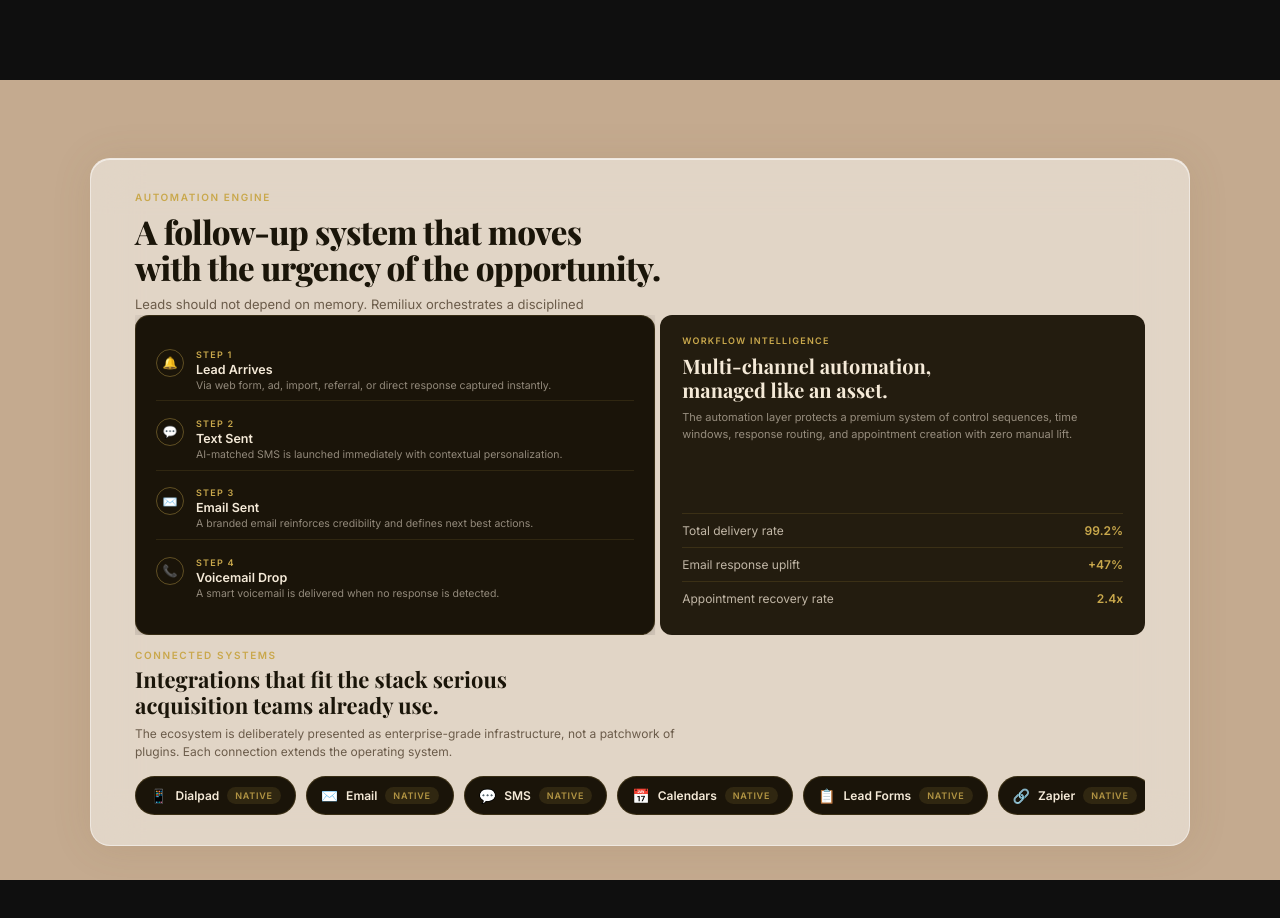
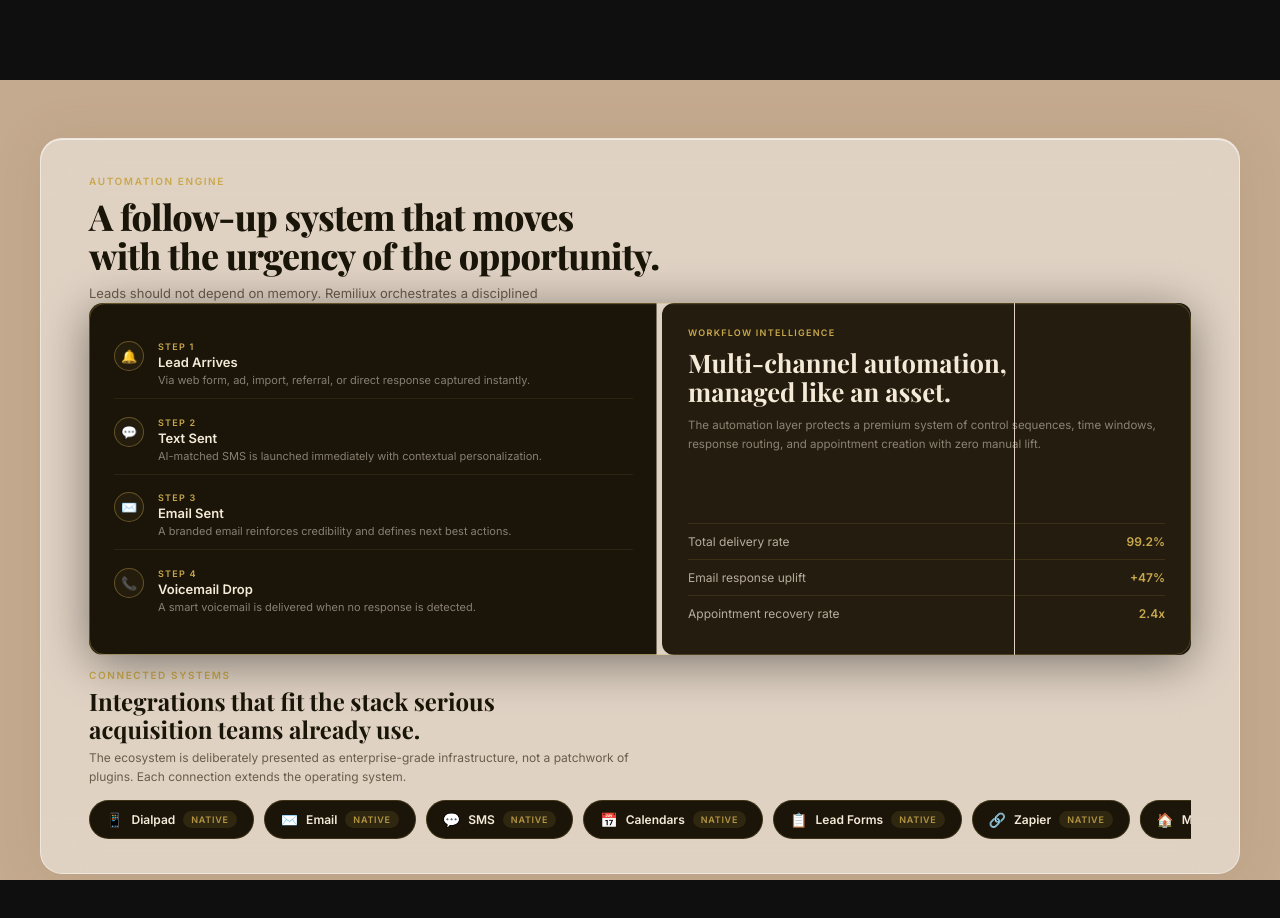
Before and after one commit to kariimhisham1/CRM-Remiliux-New-LP, a React (Create React App) app: page / in a window 1280 px wide. Shown: the part 5520-6438 px from the top of the page. Built offline with nearby package versions, Linux system fonts and the light colour scheme.

Commit message:
Update WhyTeams.css

```diff
--- a/src/components/WhyTeams.css
+++ b/src/components/WhyTeams.css
@@ -1,9 +1,6 @@
-/* ── Tall scroll wrapper ──
-   Paced for: intro hold → flip → pause → merge → pause →
-   timeline slide → pause → integrations/pills → final pause.
-   Increase this to slow the WHOLE sequence down further. */
+/* ── Tall scroll wrapper ── */
 .wt {
-  height: 1300vh;
+  height: 1500vh;
   position: relative;
 }
 
@@ -15,24 +12,24 @@
   display: flex;
   align-items: center;
   justify-content: center;
-  padding: 64px 28px 20px;
+  padding: 72px 32px 20px;
   box-sizing: border-box;
   overflow: hidden;
 }
 
-/* ── Frosted frame ── */
+/* ── Frosted frame — bigger ── */
 .wt__frame {
   width: 100%;
-  max-width: 1100px;
-  background: rgba(250, 248, 244, 0.55);
+  max-width: 1200px;
+  background: rgba(250, 248, 244, 0.52);
   backdrop-filter: blur(24px);
   -webkit-backdrop-filter: blur(24px);
-  border-radius: 20px;
+  border-radius: 22px;
   border: 1px solid rgba(255, 255, 255, 0.45);
   box-shadow:
-    0 2px 40px rgba(120, 90, 50, 0.12),
+    0 2px 48px rgba(120, 90, 50, 0.13),
     inset 0 1px 0 rgba(255, 255, 255, 0.6);
-  padding: 32px 44px 28px;
+  padding: 36px 48px 32px;
   position: relative;
   display: flex;
   flex-direction: column;
@@ -46,16 +43,16 @@
   transform: translateY(0);
 }
 
-/* ── Headers — overlaid, fade between them ── */
+/* ── Headers ── */
 .wt__header {
-  top: 32px;
-  left: 44px;
-  right: 44px;
+  top: 36px;
+  left: 48px;
+  right: 48px;
   transition: opacity 0.3s ease;
 }
 .wt__header-spacer {
-  height: 108px;
-  margin-bottom: 16px;
+  height: 116px;
+  margin-bottom: 12px;
   flex-shrink: 0;
 }
 .wt__eyebrow {
@@ -69,7 +66,7 @@
 }
 .wt__headline {
   font-family: var(--font-display, serif);
-  font-size: clamp(22px, 2.6vw, 33px);
+  font-size: clamp(24px, 2.8vw, 36px);
   font-weight: 800;
   color: #1a1509;
   line-height: 1.1;
@@ -84,26 +81,20 @@
   max-width: 480px;
 }
 
-/* ───────────────────────────────────────────────
-   STAGE — the 6 cards, the Workflow Intelligence
-   text overlay, and the timeline panel all live
-   here as absolutely-positioned siblings so the
-   cards can merge directly into the panel shape.
-   ─────────────────────────────────────────────── */
+/* ── Stage — taller to fill frame better ── */
 .wt__cards-stage {
   position: relative;
-  height: clamp(320px, 40vh, 400px);
+  height: clamp(340px, 44vh, 420px);
   flex-shrink: 0;
 }
-
 .wt__cards {
   position: absolute;
   inset: 0;
 }
 
+/* ── Card scene ── */
 .wt__card-scene {
   position: absolute;
-  perspective: 900px;
   will-change: transform;
 }
 .wt__card-flipper {
@@ -117,242 +108,175 @@
   position: absolute;
   inset: 0;
   background: #1e1810;
-  padding: 18px 18px 20px;
+  padding: 20px 20px 22px;
   display: flex;
   flex-direction: column;
   border: 1px solid rgba(201, 168, 76, 0.16);
   backface-visibility: hidden;
   -webkit-backface-visibility: hidden;
   overflow: hidden;
-  /* border-radius and box-shadow are set inline, animated per-card */
 }
-.wt__card--front {
-  transform: rotateY(0deg);
-}
-.wt__card--back {
-  transform: rotateY(180deg);
-  background: #231c0f;
-}
+.wt__card--front { transform: rotateY(0deg); }
+.wt__card--back  { transform: rotateY(180deg); background: #231c0f; }
+
 .wt__card-icon {
   font-size: 17px;
-  margin-bottom: 9px;
-  width: 30px;
-  height: 30px;
+  margin-bottom: 10px;
+  width: 32px; height: 32px;
   border-radius: 8px;
   background: rgba(201, 168, 76, 0.1);
   border: 1px solid rgba(201, 168, 76, 0.18);
-  display: flex;
-  align-items: center;
-  justify-content: center;
+  display: flex; align-items: center; justify-content: center;
+  flex-shrink: 0;
 }
 .wt__card-title {
   font-family: var(--font-body, sans-serif);
-  font-size: 12.5px;
-  font-weight: 600;
-  color: #f5ead8;
-  margin-bottom: 5px;
-  line-height: 1.2;
+  font-size: 13px; font-weight: 600;
+  color: #f5ead8; margin-bottom: 6px; line-height: 1.2;
 }
 .wt__card-desc {
   font-family: var(--font-body, sans-serif);
-  font-size: 10.5px;
-  line-height: 1.48;
-  color: rgba(245, 234, 216, 0.40);
-  margin: 0;
+  font-size: 11px; line-height: 1.5;
+  color: rgba(245, 234, 216, 0.40); margin: 0;
 }
 
-/* ── Workflow Intelligence text — sits on top of the connected card block ── */
+/* ── Workflow Intelligence overlay (right panel text) ── */
 .wt__workflow-overlay {
   position: absolute;
-  top: 0;
-  height: 100%;
-  padding: 20px 22px;
-  display: flex;
-  flex-direction: column;
+  top: 0; height: 100%;
+  padding: 24px 26px;
+  display: flex; flex-direction: column;
   box-sizing: border-box;
+  /* sits on top of the merged card block */
 }
 .wt__workflow-eyebrow {
   font-family: var(--font-body, sans-serif);
-  font-size: 9px;
-  font-weight: 700;
-  letter-spacing: 0.14em;
-  text-transform: uppercase;
-  color: var(--gold, #C9A84C);
-  margin-bottom: 8px;
+  font-size: 9px; font-weight: 700;
+  letter-spacing: 0.14em; text-transform: uppercase;
+  color: var(--gold, #C9A84C); margin-bottom: 10px;
 }
 .wt__workflow-headline {
   font-family: var(--font-display, serif);
-  font-size: clamp(16px, 1.7vw, 20px);
-  font-weight: 700;
-  color: #f5ead8;
-  line-height: 1.18;
-  margin-bottom: 8px;
+  font-size: clamp(18px, 2vw, 26px);
+  font-weight: 700; color: #f5ead8;
+  line-height: 1.15; margin-bottom: 10px;
 }
 .wt__workflow-body {
   font-family: var(--font-body, sans-serif);
-  font-size: 11px;
-  line-height: 1.55;
-  color: rgba(245, 234, 216, 0.55);
-  margin-bottom: 10px;
+  font-size: 11.5px; line-height: 1.6;
+  color: rgba(245, 234, 216, 0.5); margin-bottom: 0;
 }
-.wt__stat-list {
-  margin-top: auto;
-}
+.wt__stat-list { margin-top: auto; }
 .wt__stat-row {
-  display: flex;
-  align-items: center;
+  display: flex; align-items: center;
   justify-content: space-between;
-  padding: 9px 0;
+  padding: 10px 0;
   border-top: 1px solid rgba(201, 168, 76, 0.14);
   font-family: var(--font-body, sans-serif);
-  font-size: 12px;
-  color: rgba(245, 234, 216, 0.75);
+  font-size: 12px; color: rgba(245, 234, 216, 0.7);
 }
-.wt__stat-row strong {
-  color: var(--gold, #C9A84C);
-  font-weight: 700;
+.wt__stat-row strong { color: var(--gold, #C9A84C); font-weight: 700; }
+
+/* ── Combined outer frame for both panels ── */
+.wt__panel-frame {
+  position: absolute;
+  inset: 0;
+  border-radius: 16px;
+  border: 1px solid rgba(201, 168, 76, 0.28);
+  box-shadow:
+    0 8px 48px rgba(0,0,0,0.45),
+    inset 0 1px 0 rgba(255,255,255,0.04);
+  pointer-events: none;
+  z-index: 10;
 }
 
-/* ── Timeline panel — its own card, slides in from the left ── */
+/* ── Timeline panel — curtain slides from behind right panel ── */
 .wt__timeline-panel {
   position: absolute;
-  left: 0;
-  top: 0;
-  height: 100%;
+  left: 0; top: 0; height: 100%;
   background: #1a1409;
-  border-radius: 14px;
-  border: 1px solid rgba(201, 168, 76, 0.16);
-  padding: 16px 20px;
-  box-shadow: 0 4px 24px rgba(0,0,0,0.28);
+  border-radius: 14px 0 0 14px;
+  border: 1px solid rgba(201, 168, 76, 0.2);
+  border-right: none;
+  padding: 20px 24px;
   box-sizing: border-box;
   overflow: hidden;
   display: flex;
   flex-direction: column;
   justify-content: space-evenly;
+  /* clips to stay behind right panel until fully revealed */
+  transform-origin: right center;
 }
 .wt__timeline-step {
-  display: flex;
-  gap: 12px;
-  padding: 7px 0;
-  border-bottom: 1px solid rgba(201, 168, 76, 0.12);
+  display: flex; gap: 14px;
+  padding: 9px 0;
+  border-bottom: 1px solid rgba(201, 168, 76, 0.1);
 }
-.wt__timeline-step:last-child {
-  border-bottom: none;
-}
+.wt__timeline-step:last-child { border-bottom: none; }
 .wt__timeline-icon {
-  width: 28px;
-  height: 28px;
+  width: 30px; height: 30px;
   border-radius: 50%;
   border: 1px solid rgba(201, 168, 76, 0.4);
-  display: flex;
-  align-items: center;
-  justify-content: center;
-  font-size: 12px;
-  flex-shrink: 0;
+  display: flex; align-items: center; justify-content: center;
+  font-size: 13px; flex-shrink: 0;
+  background: rgba(201, 168, 76, 0.06);
 }
 .wt__timeline-steplabel {
   font-family: var(--font-body, sans-serif);
-  font-size: 9px;
-  font-weight: 700;
-  letter-spacing: 0.14em;
-  text-transform: uppercase;
-  color: var(--gold, #C9A84C);
-  margin-bottom: 2px;
+  font-size: 9px; font-weight: 700;
+  letter-spacing: 0.14em; text-transform: uppercase;
+  color: var(--gold, #C9A84C); margin-bottom: 2px;
 }
 .wt__timeline-title {
   font-family: var(--font-body, sans-serif);
-  font-size: 12.5px;
-  font-weight: 700;
-  color: #f5ead8;
-  margin-bottom: 2px;
+  font-size: 13px; font-weight: 700;
+  color: #f5ead8; margin-bottom: 3px;
 }
 .wt__timeline-desc {
   font-family: var(--font-body, sans-serif);
-  font-size: 10.5px;
-  line-height: 1.4;
-  color: rgba(245, 234, 216, 0.55);
-  margin: 0;
+  font-size: 11px; line-height: 1.45;
+  color: rgba(245, 234, 216, 0.5); margin: 0;
 }
 
-/* ── PHASE 4: Connected Systems + integration pills ──
-   maxHeight is animated inline from JS so this reserves ~0 space
-   until its phase actually begins — no dead gap below the stage. */
+/* ── Integrations ── */
 .wt__integrations {
-  flex-shrink: 0;
-  overflow: hidden;
+  flex-shrink: 0; overflow: hidden;
 }
 .wt__integrations-headline {
   font-family: var(--font-display, serif);
-  font-size: clamp(17px, 1.9vw, 22px);
-  font-weight: 700;
-  color: #1a1509;
-  line-height: 1.18;
-  margin-bottom: 6px;
+  font-size: clamp(18px, 2vw, 24px); font-weight: 700;
+  color: #1a1509; line-height: 1.18; margin-bottom: 6px;
 }
 .wt__integrations-body {
   font-family: var(--font-body, sans-serif);
-  font-size: 12px;
-  line-height: 1.55;
-  color: #6b5c4a;
-  max-width: 560px;
-  margin-bottom: 14px;
+  font-size: 12px; line-height: 1.55;
+  color: #6b5c4a; max-width: 560px; margin-bottom: 14px;
 }
 .wt__pills {
-  display: flex;
-  gap: 10px;
-  overflow-x: auto;
-  scrollbar-width: none;
-  padding-bottom: 2px;
+  display: flex; gap: 10px;
+  overflow-x: auto; scrollbar-width: none; padding-bottom: 2px;
 }
-.wt__pills::-webkit-scrollbar {
-  display: none;
+.wt__pills::-webkit-scrollbar { display: none; }
+.wt__pill {
+  flex-shrink: 0; display: flex; align-items: center; gap: 8px;
+  background: #1a1409;
+  border: 1px solid rgba(201, 168, 76, 0.2);
+  border-radius: 999px; padding: 10px 16px; white-space: nowrap;
 }
-.wt__pill {
-  flex-shrink: 0;
-  display: flex;
-  align-items: center;
-  gap: 8px;
-  background: #1a1409;
-  border: 1px solid rgba(201, 168, 76, 0.18);
-  border-radius: 999px;
-  padding: 10px 14px;
-  white-space: nowrap;
-}
-.wt__pill-icon {
-  font-size: 14px;
-}
+.wt__pill-icon { font-size: 14px; }
 .wt__pill-label {
   font-family: var(--font-body, sans-serif);
-  font-size: 12px;
-  font-weight: 600;
-  color: #f5ead8;
+  font-size: 12px; font-weight: 600; color: #f5ead8;
 }
 .wt__pill-tag {
   font-family: var(--font-body, sans-serif);
-  font-size: 9px;
-  font-weight: 700;
-  letter-spacing: 0.08em;
-  text-transform: uppercase;
+  font-size: 9px; font-weight: 700;
+  letter-spacing: 0.08em; text-transform: uppercase;
   color: rgba(201, 168, 76, 0.85);
   background: rgba(201, 168, 76, 0.12);
-  border-radius: 999px;
-  padding: 3px 8px;
+  border-radius: 999px; padding: 3px 8px;
 }
 
-/* ── Respect reduced-motion preference ── */
 @media (prefers-reduced-motion: reduce) {
-  .wt__card-flipper,
-  .wt__timeline-panel,
-  .wt__pill,
-  .wt__integrations {
-    transform: none !important;
-    transition: opacity 0.3s ease !important;
-  }
+  .wt__card-flipper, .wt__timeline-panel, .wt__pill { transition: none !important; }
 }
-
-/* ── Small screens: stack the two panels, scroll pills ── */
-@media (max-width: 720px) {
-  .wt__cards-stage {
-    height: clamp(460px, 76vh, 600px);
-  }
-}
```
